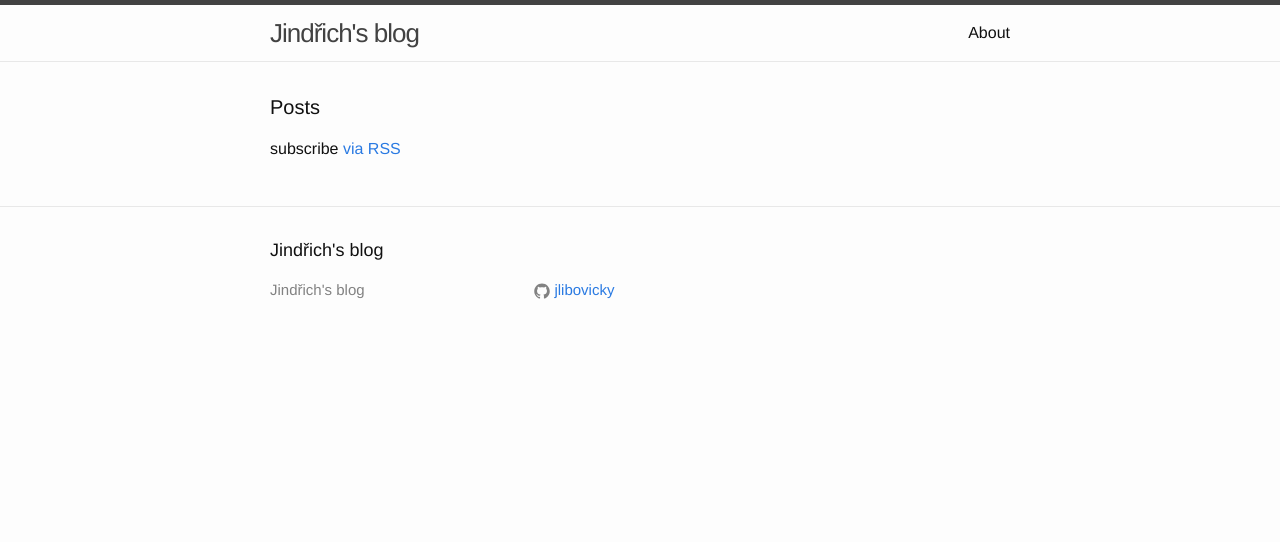
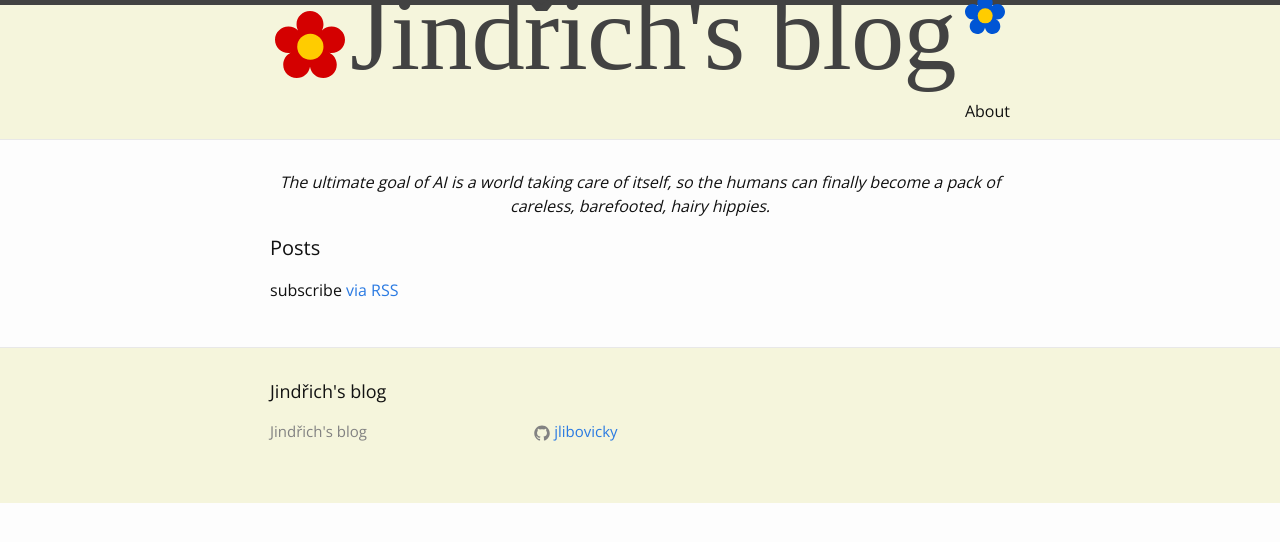
Before and after one commit to jlibovicky/jlibovicky.github.io, a Jekyll site: the page built from index.html, in a window 1280 px wide. Shown: the top 542 px of the page. Built offline with Jekyll 4.4.1, drawn with Linux system fonts in a browser that asks for light colours; some web fonts are replaced.

Commit message:
pseudo-hippie style

```diff
--- a/_includes/head.html
+++ b/_includes/head.html
@@ -6,6 +6,7 @@
     <title>{% if page.title %}{{ page.title }}{% else %}{{ site.title }}{% endif %}</title>
     <meta name="description" content="{{ site.description }}">
 
+    <link href="https://fonts.googleapis.com/css?family=Clicker+Script|Open+Sans" rel="stylesheet">
     <link rel="stylesheet" href="{{ "/css/main.css" | prepend: site.baseurl }}">
     <link rel="canonical" href="{{ page.url | replace:'index.html','' | prepend: site.baseurl | prepend: site.url }}">
 </head>
--- a/_includes/header.html
+++ b/_includes/header.html
@@ -2,7 +2,11 @@
 
   <div class="wrapper">
 
-    <a class="site-title" href="{{ site.baseurl }}/">{{ site.title }}</a>
+
+    <a class="site-title" href="{{ site.baseurl }}/">
+        <img class="red_flower" src="{{ site.baseurl }}/flower.svg" />{{ site.title }}
+        <img class="blue_flower" src="{{ site.baseurl }}/blue_flower.svg" />
+    </a>
 
     <nav class="site-nav">
       <a href="#" class="menu-icon">
--- a/css/main.scss
+++ b/css/main.scss
@@ -3,10 +3,10 @@
 ---
 @charset "utf-8";
 
-
+// title should have font-family: 'Clicker Script', cursive;
 
 // Our variables
-$base-font-family: Helvetica, Arial, sans-serif;
+$base-font-family: 'Open Sans', sans-serif;
 $base-font-size:   16px;
 $small-font-size:  $base-font-size * 0.875;
 $base-line-height: 1.5;
@@ -47,3 +47,11 @@ $on-laptop:        800px;
         "layout",
         "syntax-highlighting"
 ;
+
+.site-title { font-family: 'Clicker Script', cursive; font-size: 80pt }
+.site-title:hover { text-decoration: none }
+.motto { font-size: 12pt; font-style: italic; text-align: center; }
+.site-header { background-color: #F5F5DC; }
+.site-footer { background-color: #F5F5DC; }
+.red_flower { margin: 5px; width: 70px  }
+.blue_flower { margin: 0px; width: 40px; vertical-align: top; margin-left: -16px; margin-top: -10px; }
--- a/index.html
+++ b/index.html
@@ -3,6 +3,8 @@ layout: default
 ---
 
 <div class="home">
+
+    <p class="motto">The ultimate goal of AI is a world taking care of itself, so the humans can finally become a pack of careless, barefooted, hairy hippies.</p>
 
   <h1 class="page-heading">Posts</h1>
 
```
Also changed, not shown: blue_flower.svg (added), flower.svg (added).
